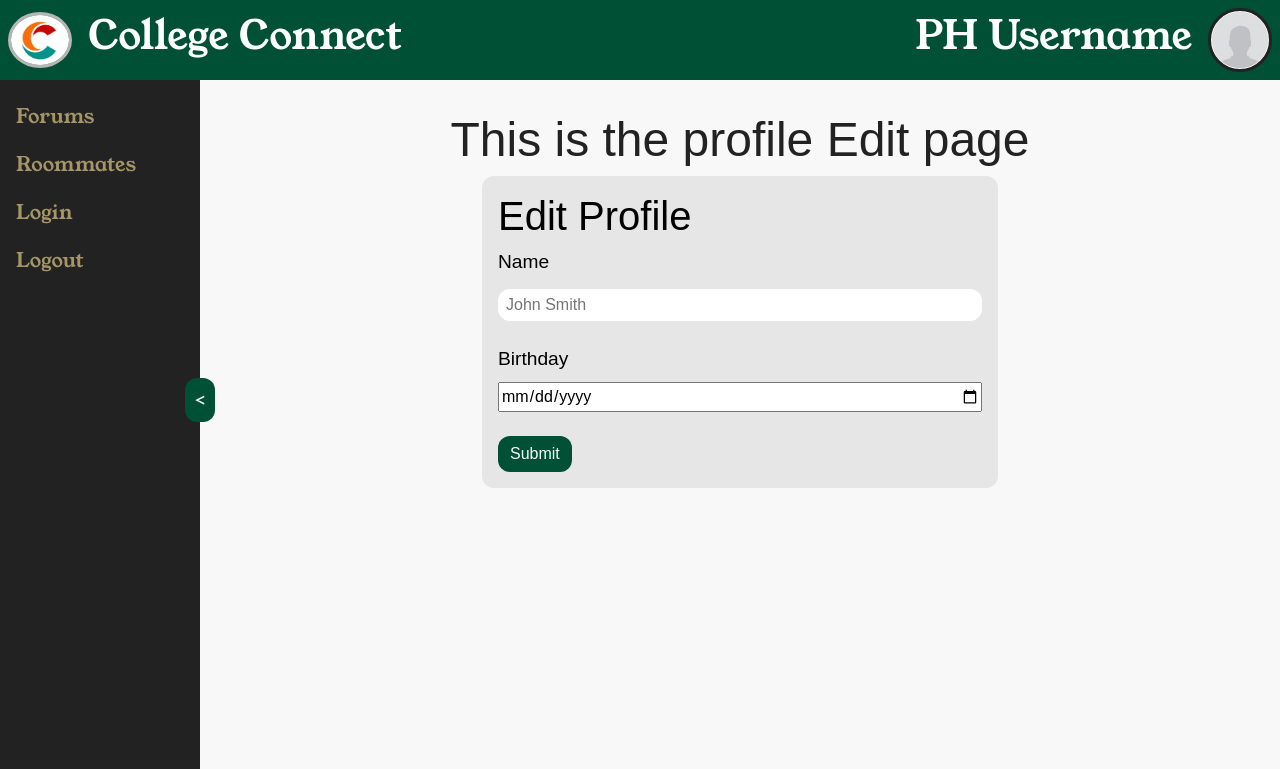
After one commit to arahman19/CollegeConnect, a Flask app: page /profileedit in a window 1280 px wide. The commit adds this page. Shown: the top 769 px of the page. Run offline with Flask 3, Linux system fonts and the light colour scheme; parts of the project's set-up code (start-up, migrations or seed data) failed here and were passed over; some web fonts are replaced.

Commit message:
Added Profile Edit Page and reformmatted Profile Page further

```diff
--- a/app.py
+++ b/app.py
@@ -59,6 +59,10 @@ def database():
 def profile():
     return render_template('profile.html')
 
+@app.route('/profileedit')
+def profileedit():
+    return render_template('profileedit.html')
+
 @app.route('/contact')
 def contact():
     return render_template('contact.html')
--- a/templates/profile.html
+++ b/templates/profile.html
@@ -1,9 +1,11 @@
 {% extends 'template.html' %}
 {% block body %}
     <header style="text-align: center; font-size: 3rem; color: #222222;">This is the profile page</header>
+    <a href="/profileedit"><h1 style="text-align: center; font-size: 2; color:#222222">Edit Profile</h1></a>
+    <br></br>
     <!--<body style="align-self: left;"><img src="../Static/Images/placeholderPfp.jpg" alt="custom profile" id="custom-pfp-img" width="200" height="200"></body>-->
     <!--Can't get the profile pic to resize, not sure why it keeps taking up the whole page, that command should make it so it just shows at a size of 200x200-->
-    <body style="text-align: left; font-size: 20; color:black">John Smith</body>
+    <body style="text-align: left; font-size: 20; color:black"><b>John Smith</b></body>
     <br></br>
     <body style="text-align: left; font-size: 10; color:black">Age: 19</body>
     <br></br>
--- /dev/null
+++ b/templates/profileedit.html
@@ -0,0 +1,20 @@
+{% extends 'template.html' %}
+{% block body %}
+    <header style="text-align: center; font-size: 3rem; color: #222222;">This is the profile Edit page</header>
+    <!--<body style="align-self: left;"><img src="../Static/Images/placeholderPfp.jpg" alt="custom profile" id="custom-pfp-img" width="200" height="200"></body>-->
+    <!--Pretend to the profile picture stuff is up here-->
+    <div class="login" style="color: black;">
+        <form action="/profile" class="default-form" style="margin-left: 25%; margin-right: 25%;">
+            <h1>Edit Profile</h1>
+            <div class="form-field">
+                <label for="name" class="form-label">Name</label>
+                <input type="text" name="name" placeholder="John Smith" class="form-text">
+            </div>
+            <div class="form-field">
+                <label for="birthday" class="form-label">Birthday</label>
+                <input type="date" name="birthday">
+            </div>
+            <button>Submit</button>
+        </form>
+    </div>
+{% endblock %}
```
